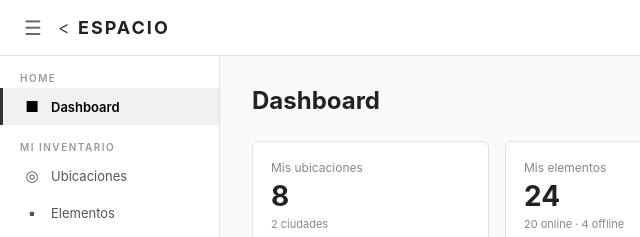
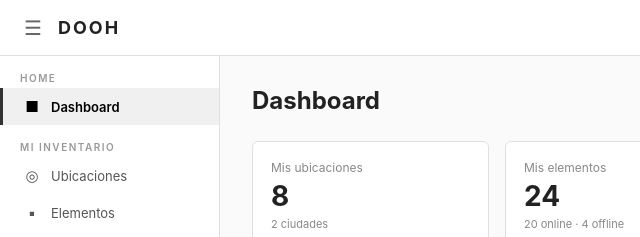
Before and after one commit to juanmiguelgalarza/dooh-wireframe-admin, a plain HTML site: page vallero-wireframe.html in a window 1280 px wide. Shown: the top 237 px of the page, 0-640 px from the left. Drawn offline with nearby package versions, Linux system fonts and the light colour scheme; grey boxes are pictures that could not be loaded.

Commit message:
Add files via upload

```diff
--- a/vallero-wireframe.html
+++ b/vallero-wireframe.html
@@ -3,7 +3,7 @@
 <head>
 <meta charset="UTF-8">
 <meta name="viewport" content="width=device-width, initial-scale=1.0">
-<title>ESPACIO - Portal Proveedor / Vallero</title>
+<title>DOOH - Portal Proveedor / Vallero</title>
 <link rel="stylesheet" href="https://unpkg.com/leaflet@1.9.4/dist/leaflet.css" />
 <script src="https://unpkg.com/leaflet@1.9.4/dist/leaflet.js"></script>
 <style>
@@ -290,7 +290,7 @@
 <div class="topnav">
   <div class="topnav-left">
     <div class="hamburger" onclick="toggleSidebar()">&#9776;</div>
-    <div class="logo"><span>&lt;</span> ESPACIO</div>
+    <div class="logo">DOOH</div>
   </div>
   <div class="topnav-right">
     <div class="notif-icon" onclick="showPage('notificaciones')">
```
